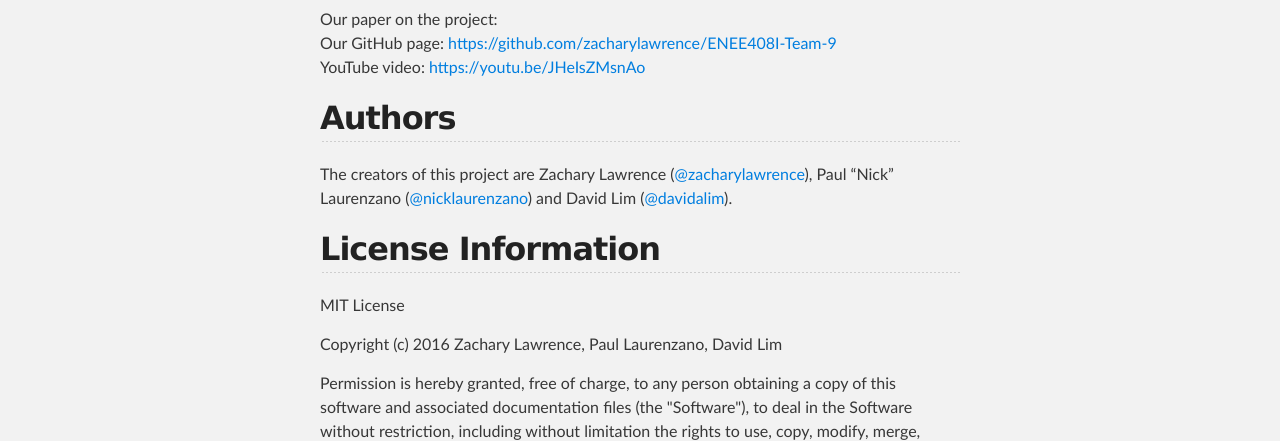
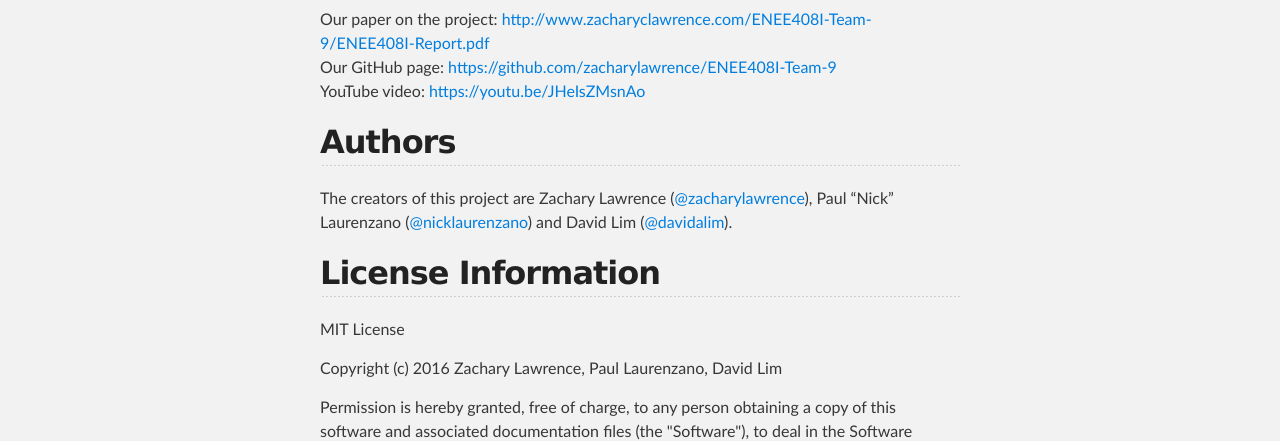
Before and after one commit to zacharylawrence/ENEE408I-Team-9, a plain HTML site: page index.html in a window 1280 px wide. Shown: the part 659-1100 px from the top of the page. Drawn offline with Linux system fonts and the light colour scheme.

Commit message:
Add link to report

```diff
--- a/index.html
+++ b/index.html
@@ -39,7 +39,7 @@
 <h2>
 <a id="additional-information" class="anchor" href="#additional-information" aria-hidden="true"><span aria-hidden="true" class="octicon octicon-link"></span></a>Additional Information</h2>
 
-<p>Our paper on the project: <br>
+<p>Our paper on the project: <a href="http://www.zacharyclawrence.com/ENEE408I-Team-9/ENEE408I-Report.pdf">http://www.zacharyclawrence.com/ENEE408I-Team-9/ENEE408I-Report.pdf</a><br>
 Our GitHub page: <a href="https://github.com/zacharylawrence/ENEE408I-Team-9">https://github.com/zacharylawrence/ENEE408I-Team-9</a><br>
 YouTube video: <a href="https://youtu.be/JHeIsZMsnAo">https://youtu.be/JHeIsZMsnAo</a><br></p>
 
```
